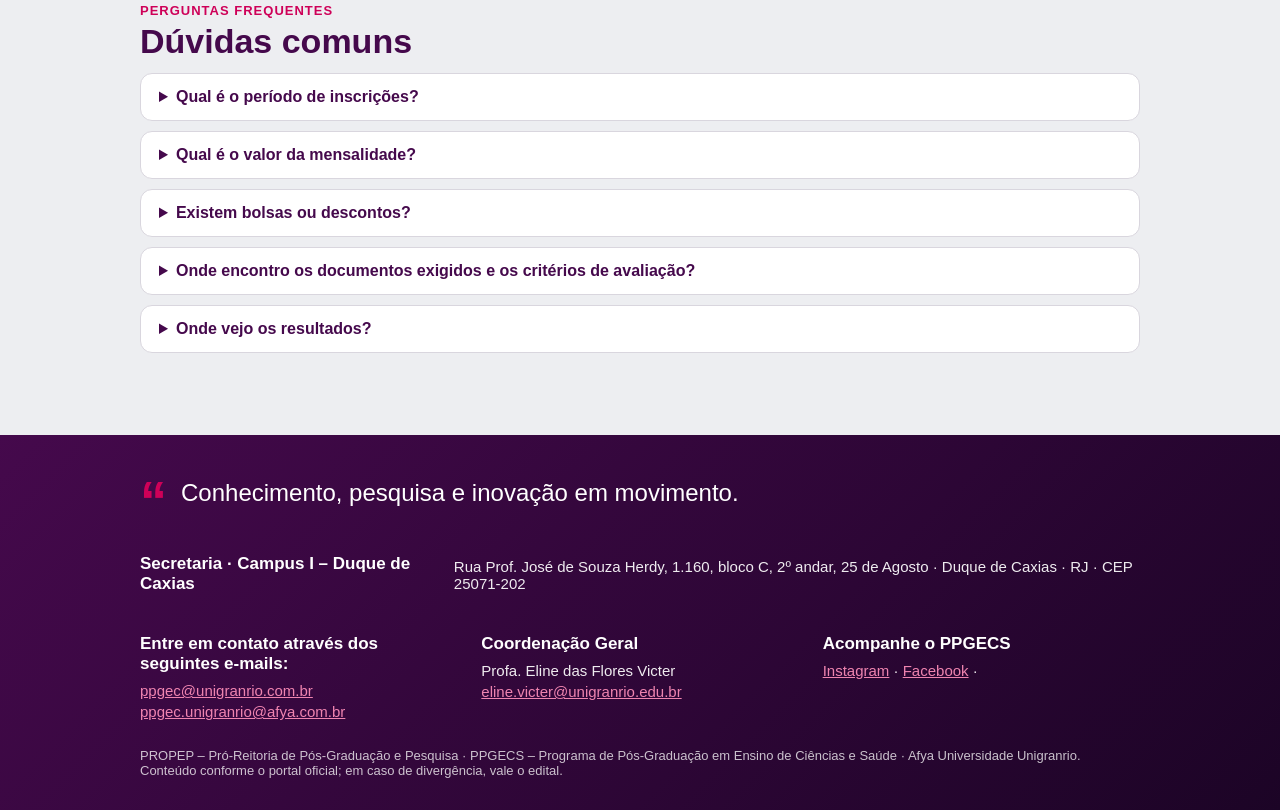
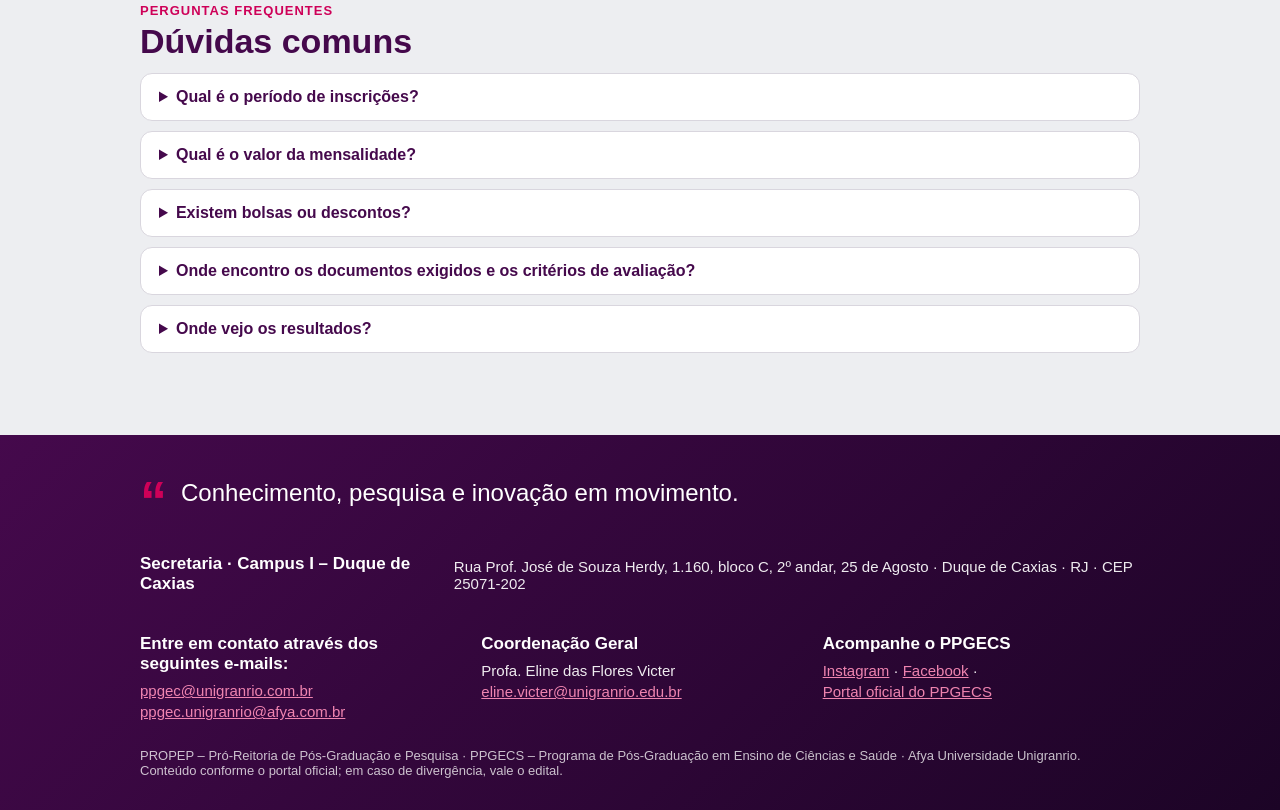
Before and after one commit to programandocomjoao/ppgecs, a plain HTML site: page index.html in a window 1280 px wide. Shown: the part 3594-4404 px from the top of the page. Drawn offline with Linux system fonts and the light colour scheme.

Commit message:
Add files via upload

```diff
--- a/index.html
+++ b/index.html
@@ -872,7 +872,7 @@ footer h3{margin:0 0 8px;font-size:17px;color:#fff}footer p{margin:4px 0;font-si
 <p><a href="mailto:eline.victer@unigranrio.edu.br">eline.victer@unigranrio.edu.br</a></p></div>
 <div><h3>Acompanhe o PPGECS</h3>
 <p><a href="https://www.instagram.com/mestrado.ensino.unigranrio/" target="_blank" rel="noopener">Instagram</a> · <a href="https://www.facebook.com/posensino.dasciencias" target="_blank" rel="noopener">Facebook</a> · </p>
-<p><a href="https://portal.unigranrio.edu.br/ppgec" target="_blank" rel="noopener"></a></p></div>
+<p><a href="https://portal.unigranrio.edu.br/ppgec" target="_blank" rel="noopener">Portal oficial do PPGECS</a></p></div>
 </div>
 <p class="small">PROPEP – Pró-Reitoria de Pós-Graduação e Pesquisa · PPGECS – Programa de Pós-Graduação em Ensino de Ciências e Saúde · Afya Universidade Unigranrio. Conteúdo conforme o portal oficial; em caso de divergência, vale o edital.</p>
 </div></footer>
```
